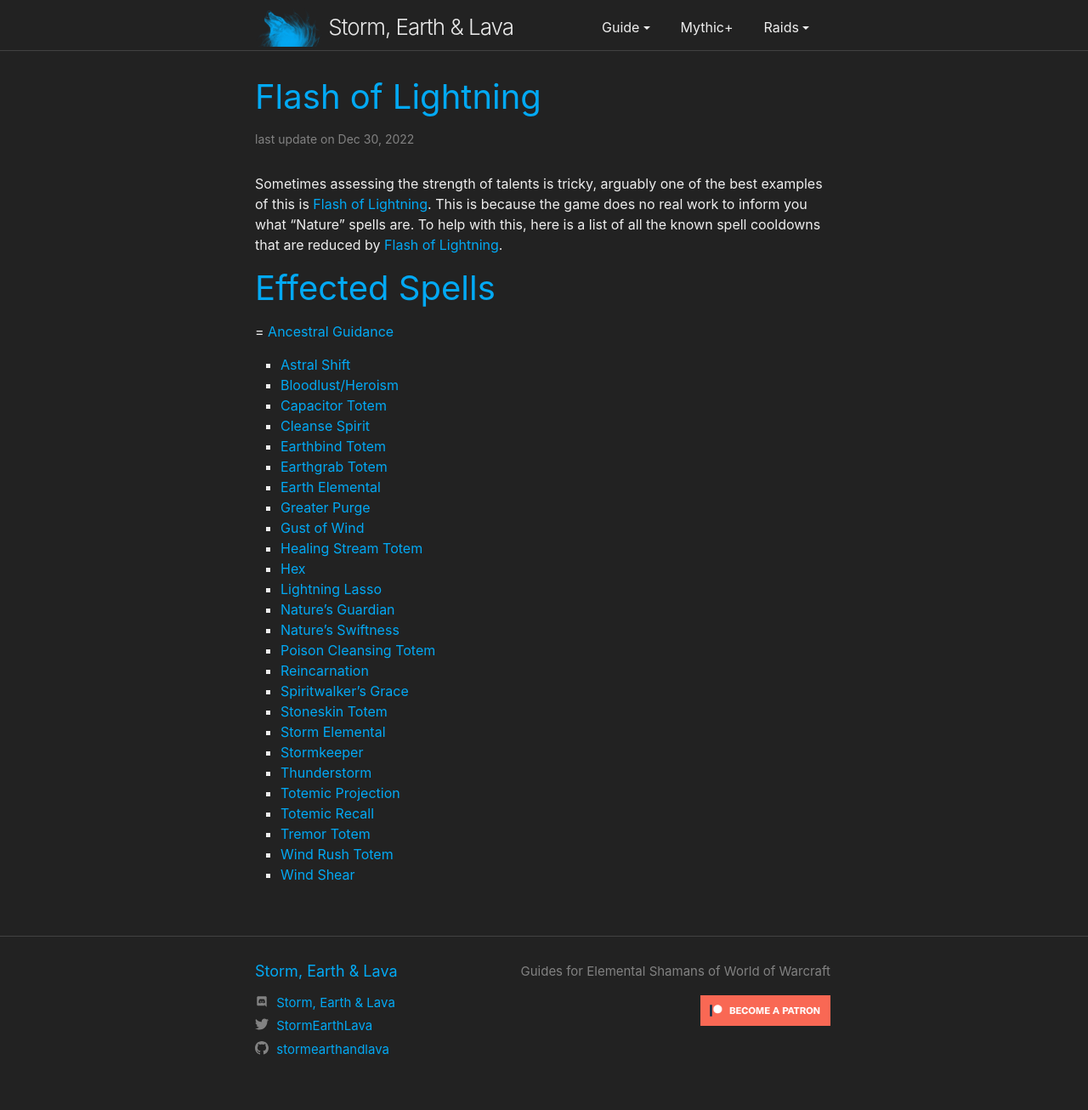
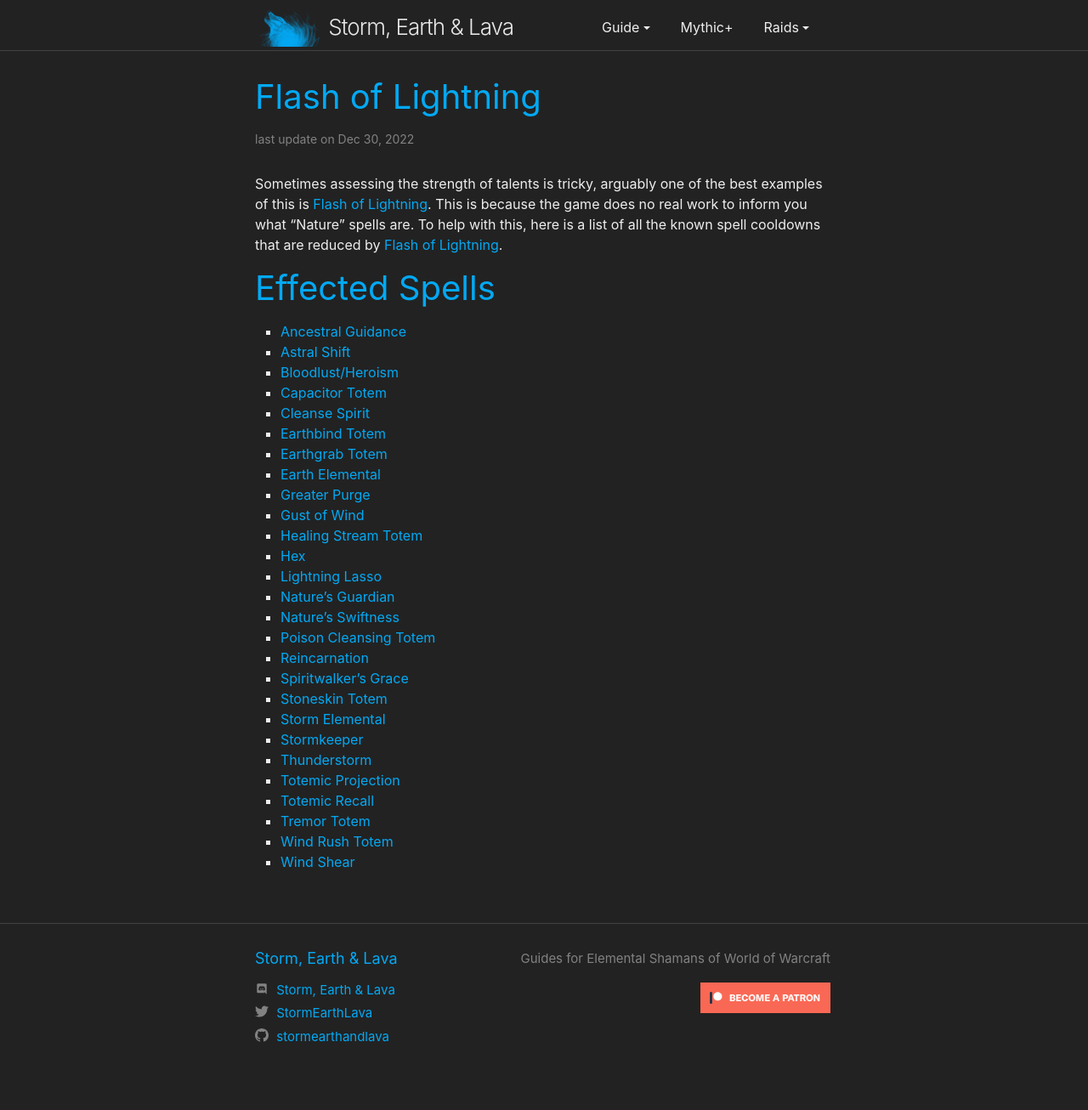
Before and after one commit to stormearthandlava/stormearthandlava.github.io, a Jekyll site: the page built from blog/_posts/2023-01-23-fol.md, in a window 1280 px wide. Shown: the whole page at 85% size. Built offline with Jekyll 4.4.1, drawn with Linux system fonts in a browser that asks for light colours; a script that is not in the unit is left out.

Commit message:
Update 2023-01-23-fol.md

```diff
--- a/blog/_posts/2023-01-23-fol.md
+++ b/blog/_posts/2023-01-23-fol.md
@@ -10,7 +10,7 @@
 
 # Effected Spells
 
-= {{ site.data.talent.ag }}
+- {{ site.data.talent.ag }}
 - {{ site.data.spell.as }}
 - {{ site.data.spell.bl }}
 - {{ site.data.talent.capacitor_totem }}
```
